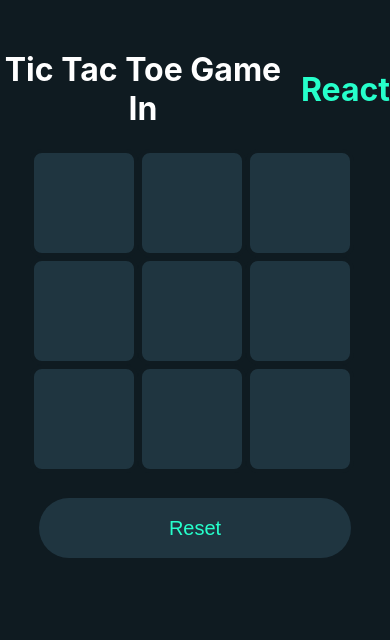
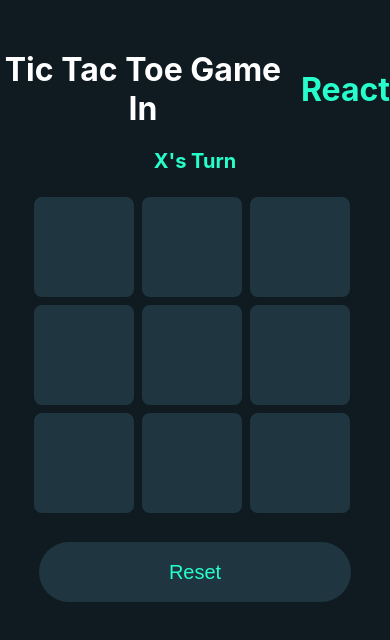
Before and after one commit to savi-creates/tic-tac-toe-game, a React (Create React App) app: page / in a window 390 px wide. Shown: the top 640 px of the page. Built offline with nearby package versions, Linux system fonts and the light colour scheme.

Commit message:
Added and styled whose turn to play is

```diff
--- a/src/Components/TicTacToe/TicTacToe.css
+++ b/src/Components/TicTacToe/TicTacToe.css
@@ -56,6 +56,13 @@
   height: 50px;
 }
 
+.turn-indicator {
+  color: #26ffcb;
+  font-size: 28px;
+  margin-top: 10px;
+  margin-bottom: 20px;
+}
+
 @media (max-width: 600px) {
   .title {
     font-size: 32px;
@@ -88,4 +95,7 @@
     height: auto;
     flex-wrap: wrap;
   }
+  .turn-indicator {
+    font-size: 20px;
+  }
 }
--- a/src/Components/TicTacToe/TicTacToe.jsx
+++ b/src/Components/TicTacToe/TicTacToe.jsx
@@ -27,6 +27,7 @@ const TicTacToe = () => {
   let box7 = useRef(null);
   let box8 = useRef(null);
   let box9 = useRef(null);
+  const [turnText, setTurnText] = useState("X's Turn");
 
   let box_array = [box1, box2, box3, box4, box5, box6, box7, box8, box9];
 
@@ -40,9 +41,11 @@ const TicTacToe = () => {
     if (count % 2 === 0) {
       e.target.innerHTML = `<img src='${cross_icon}' />`;
       data[num] = "x";
+      setTurnText("O's Turn");
     } else {
       e.target.innerHTML = `<img src='${circle_icon}' />`;
       data[num] = "o";
+      setTurnText("X's Turn");
     }
 
     setCount(count + 1);
@@ -72,12 +75,14 @@ const TicTacToe = () => {
       clickAudio.currentTime = 0;
       drawAudio.play();
       titleRef.current.innerHTML = `It's a draw! 🤝`;
+      setTurnText("");
       setLock(true);
     }
   };
 
   const won = (winner) => {
     setLock(true);
+    setTurnText("");
     clickAudio.currentTime = 0;
     winAudio.play();
     if (winner === "x") {
@@ -103,6 +108,7 @@ const TicTacToe = () => {
       <h1 className="title" ref={titleRef}>
         Tic Tac Toe Game In <span>React</span>
       </h1>
+      <h2 className="turn-indicator">{turnText}</h2>
       <div className="board">
         <div className="row1">
           <div
```
